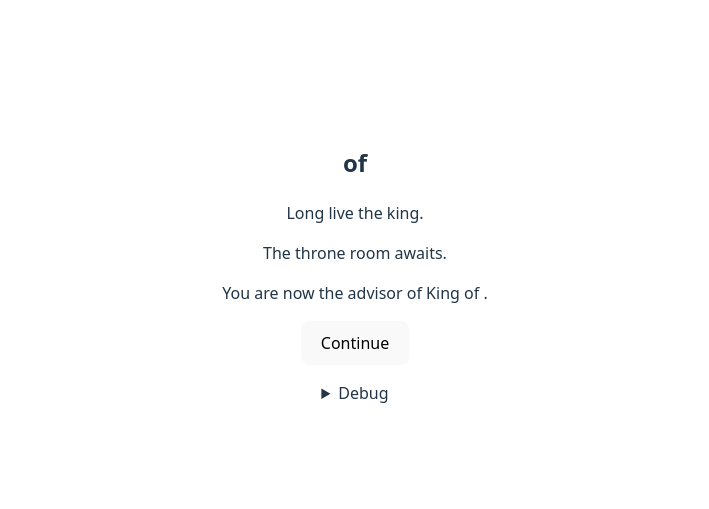
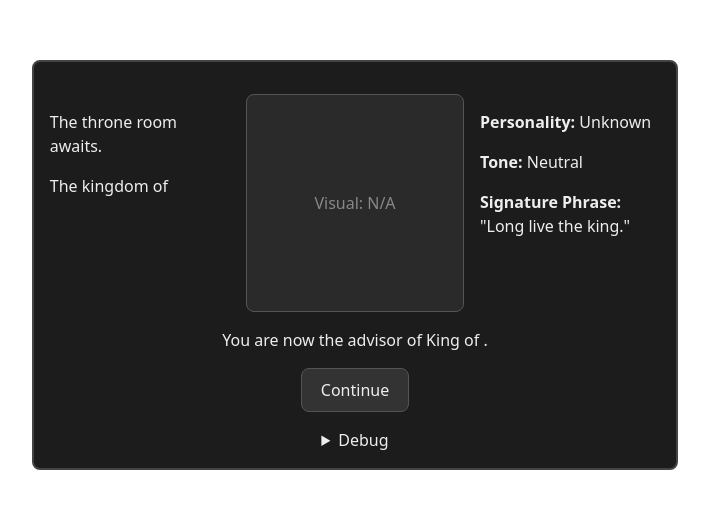
Before and after one commit to Sarec21/Consejero4.0, a React (Vite) app: page /presentation in a window 1280 px wide. Shown: the part 135-644 px from the top of the page, without its empty margins (285-994 px from the left). Built offline with nearby package versions, Linux system fonts and the light colour scheme; no server answers.

Commit message:
Redesign king presentation screen

```diff
--- a/src/screens/view/ViewPresentationScreen.tsx
+++ b/src/screens/view/ViewPresentationScreen.tsx
@@ -9,31 +9,122 @@ interface ViewPresentationScreenProps {
 
 export default function ViewPresentationScreen({ kingName, kingdom, onContinue, debugText }: ViewPresentationScreenProps) {
   const { currentKing, mainPlot } = useGameState()
+  const name = currentKing?.name || kingName
+  const epithet = currentKing?.epithet || ''
+  const visual = currentKing?.visual || 'N/A'
   const phrase = currentKing?.king_phrase || 'Long live the king.'
   const throneDesc = currentKing?.throne_room_description || 'The throne room awaits.'
+  const kingdomContext = currentKing?.kingdom_context || `The kingdom of ${kingdom}`
+  const personality = currentKing?.personality || 'Unknown'
+  const tone = currentKing?.general_tone || 'Neutral'
+
   return (
-    <div>
-      <h2>{kingName} of {kingdom}</h2>
-      <p>{phrase}</p>
+    <div
+      style={{
+        background: '#1c1c1c',
+        borderRadius: '8px',
+        border: '2px solid #444',
+        padding: '1rem',
+        color: '#eee',
+        maxWidth: '900px',
+        margin: '0 auto',
+      }}
+    >
+      <h2 style={{ fontSize: '2rem', margin: 0 }}>{name}</h2>
+      {epithet && (
+        <h3 style={{ marginTop: '0.25rem', color: '#bbb', fontStyle: 'italic' }}>{epithet}</h3>
+      )}
+
+      <div
+        style={{
+          display: 'flex',
+          justifyContent: 'center',
+          alignItems: 'stretch',
+          gap: '1rem',
+          marginTop: '1rem',
+        }}
+      >
+        <div style={{ flex: 1, textAlign: 'left' }}>
           <p>{throneDesc}</p>
-      <p>You are now the advisor of King {kingName} of {kingdom}.</p>
-      <button onClick={onContinue}>Continue</button>
+          <p>{kingdomContext}</p>
+        </div>
+
+        <div
+          style={{
+            flex: '0 0 200px',
+            display: 'flex',
+            alignItems: 'center',
+            justifyContent: 'center',
+            border: '1px solid #555',
+            borderRadius: '8px',
+            background: '#2a2a2a',
+            minHeight: '200px',
+            padding: '0.5rem',
+            color: '#888',
+          }}
+        >
+          Visual: {visual}
+        </div>
+
+        <div style={{ flex: 1, textAlign: 'left' }}>
+          <p>
+            <strong>Personality:</strong> {personality}
+          </p>
+          <p>
+            <strong>Tone:</strong> {tone}
+          </p>
+          <p>
+            <strong>Signature Phrase:</strong> "{phrase}"
+          </p>
+        </div>
+      </div>
+
+      <p style={{ marginTop: '1rem' }}>
+        You are now the advisor of King {name} of {kingdom}.
+      </p>
+
+      <div style={{ textAlign: 'center', marginTop: '1rem' }}>
+        <button
+          onClick={onContinue}
+          style={{
+            background: '#333',
+            border: '1px solid #555',
+            borderRadius: '8px',
+            padding: '0.6em 1.2em',
+            fontSize: '1rem',
+            color: '#eee',
+          }}
+        >
+          Continue
+        </button>
+      </div>
+
       <details style={{ marginTop: '1rem' }}>
         <summary>Debug</summary>
-        <pre style={{
+        <pre
+          style={{
             background: '#333',
             color: '#eee',
             fontSize: '0.75rem',
             overflow: 'auto',
             padding: '0.5rem',
             whiteSpace: 'pre-wrap',
-        }}>{debugText}</pre>
+          }}
+        >
+          {debugText}
+        </pre>
         {currentKing && mainPlot && (
           <div style={{ marginTop: '1rem' }}>
             <h4>🧪 Test visual de asignación</h4>
-            <p><strong>Rey:</strong> {currentKing.name} ({currentKing.epithet})</p>
-            <p><strong>Tags del Rey:</strong> {currentKing.tags.join(', ')}</p>
-            <p><strong>Tags de la Trama:</strong> {mainPlot.tags.join(', ')}</p>
+            <p>
+              <strong>Rey:</strong> {currentKing.name} ({currentKing.epithet})
+            </p>
+            <p>
+              <strong>Tags del Rey:</strong> {currentKing.tags.join(', ')}
+            </p>
+            <p>
+              <strong>Tags de la Trama:</strong> {mainPlot.tags.join(', ')}
+            </p>
           </div>
         )}
       </details>
```
Lines whose indentation alone changed are shown as unchanged.
